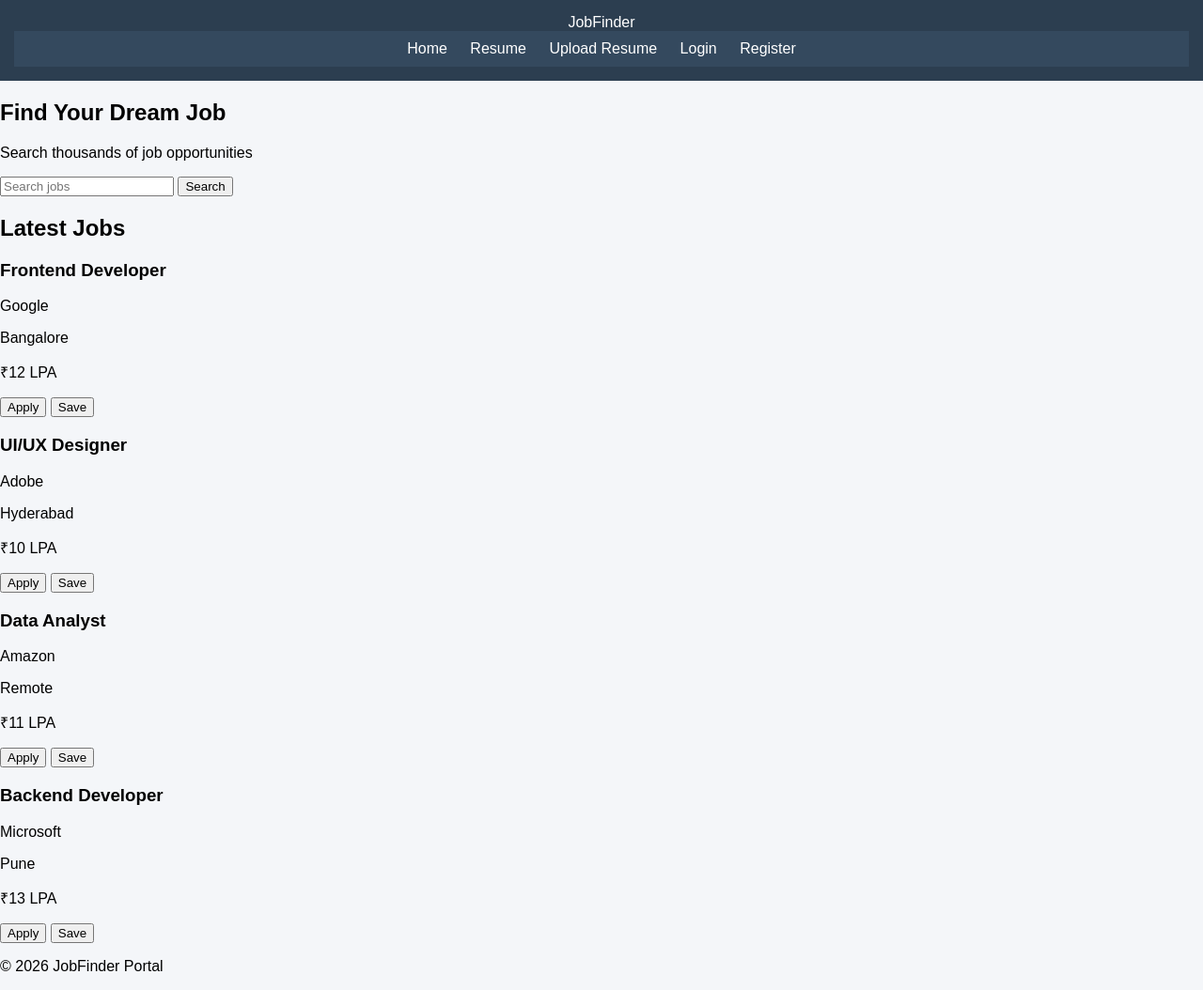
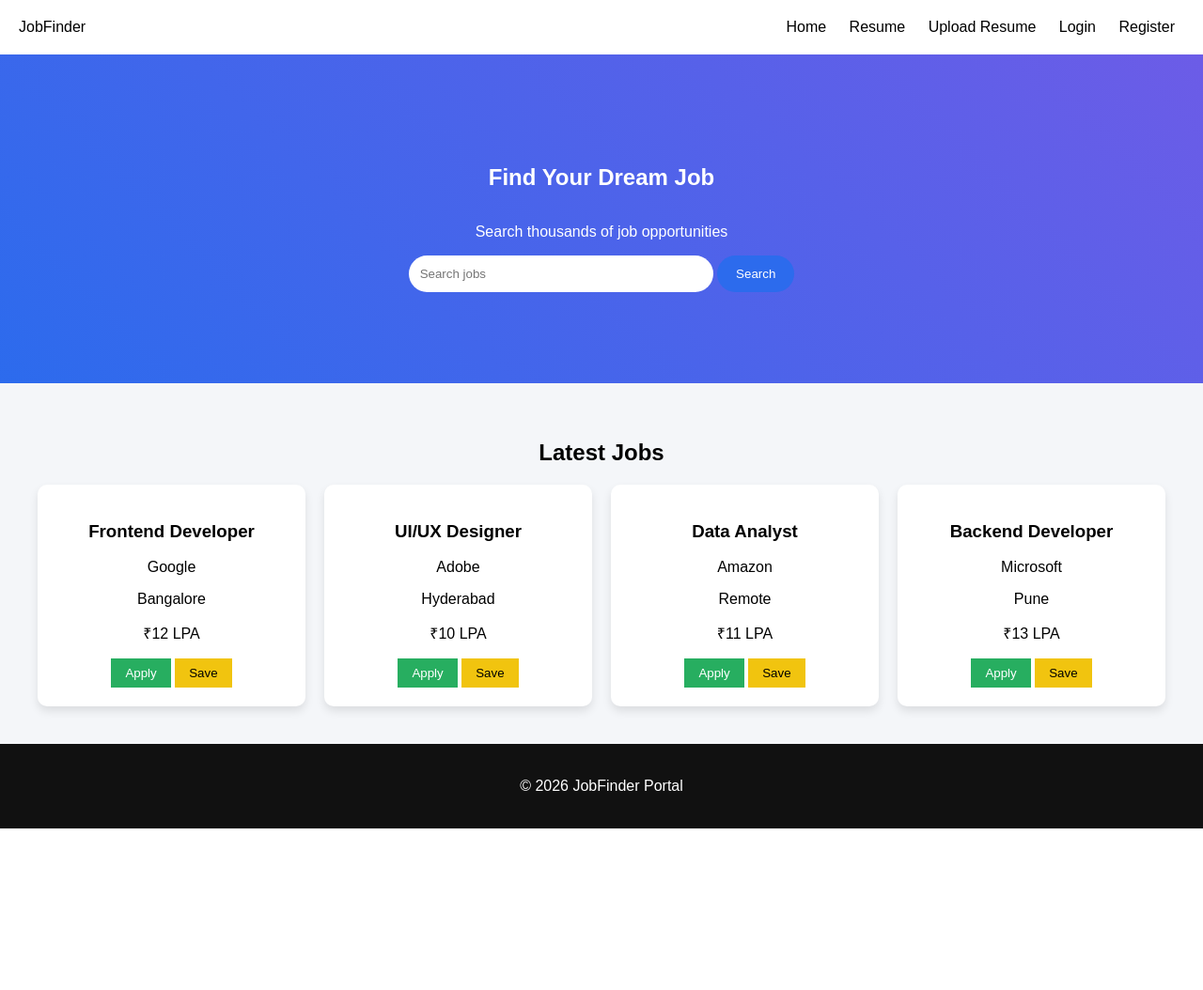
Before and after one commit to sarathkondepudi/job-portal, a Flask app: page / in a window 1280 px wide. Shown: the whole page at 94% size. After the commit the page ends 882 px from the top, so only its background shows below. Run offline with Flask 3, Linux system fonts and the light colour scheme.

Commit message:
Refactor CSS for layout and styling improvements

```diff
--- a/static/style.css
+++ b/static/style.css
@@ -1,42 +1,89 @@
 body{
 font-family:Arial;
+margin:0;
 background:#f4f6f9;
-margin:0;
 }
 
-header{
-background:#2c3e50;
-color:white;
-text-align:center;
-padding:15px;
+.navbar{
+display:flex;
+justify-content:space-between;
+padding:20px;
+background:white;
 }
 
-nav{
-background:#34495e;
-padding:10px;
+nav a{
+margin:10px;
+text-decoration:none;
+color:black;
+}
+
+.hero{
+height:350px;
+background:linear-gradient(45deg,#2c6bed,#6c5ce7);
+color:white;
+display:flex;
+flex-direction:column;
+align-items:center;
+justify-content:center;
+}
+
+.hero input{
+padding:12px;
+width:300px;
+border-radius:25px;
+border:none;
+}
+
+.hero button{
+padding:12px 20px;
+border-radius:25px;
+border:none;
+background:#2c6bed;
+color:white;
+}
+
+.jobs{
+padding:40px;
 text-align:center;
 }
 
-nav a{
-color:white;
-margin:10px;
-text-decoration:none;
+.job-container{
+display:grid;
+grid-template-columns:repeat(4,1fr);
+gap:20px;
 }
 
-.container{
-width:80%;
-margin:auto;
+.job-card{
+background:white;
+padding:20px;
+border-radius:10px;
+box-shadow:0 5px 10px rgba(0,0,0,0.1);
+}
+
+.apply{
+background:#27ae60;
+color:white;
+border:none;
+padding:8px 15px;
+}
+
+.save{
+background:#f1c40f;
+border:none;
+padding:8px 15px;
+}
+
+.form-container{
+width:300px;
+margin:50px auto;
+background:white;
+padding:20px;
+border-radius:10px;
+}
+
+footer{
+background:#111;
+color:white;
+text-align:center;
 padding:20px;
 }
-
-.job{
-background:white;
-padding:20px;
-margin:20px 0;
-box-shadow:0 2px 10px rgba(0,0,0,0.2);
-}
-
-.resume{
-background:white;
-padding:40px;
-}
```
